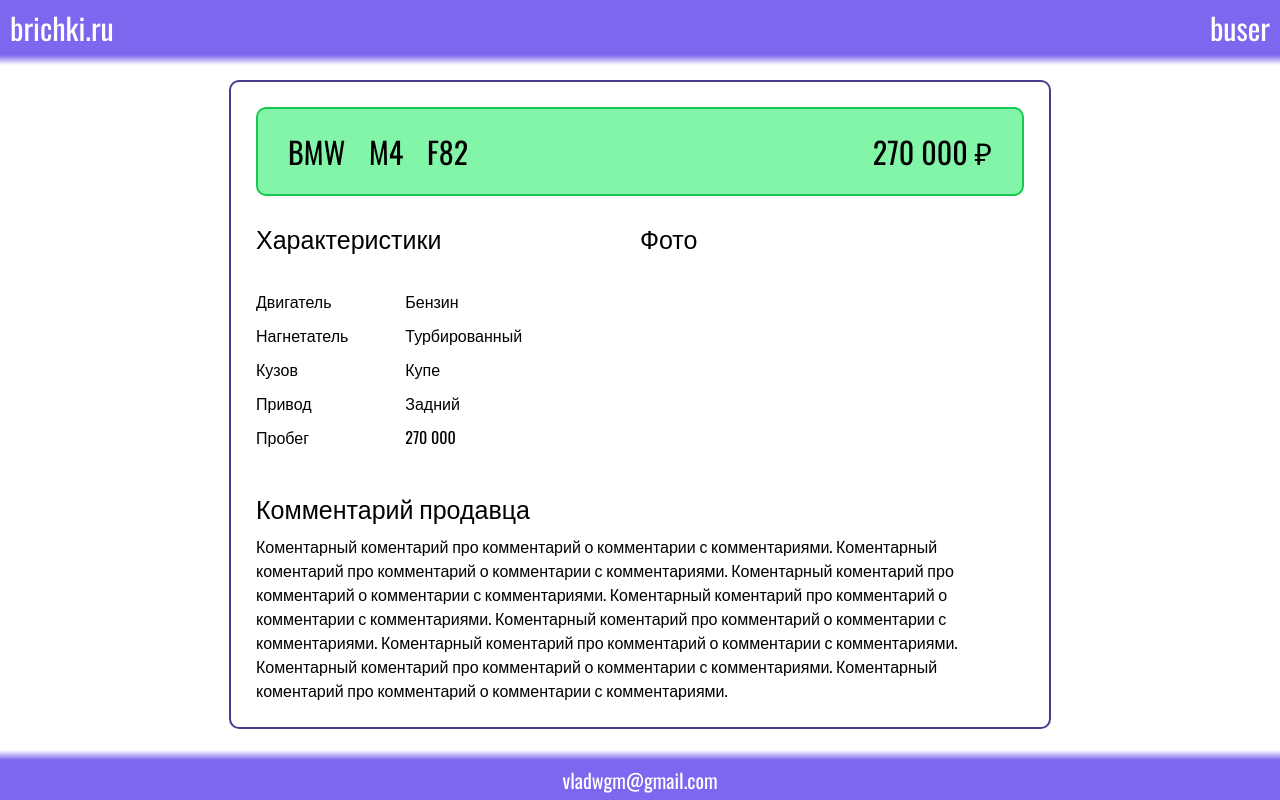
After one commit to Vladislove55503/brichki, a Django app: template brichki/ADS/templates/ADS/ad_page.html in a window 1280 px wide. The commit adds this page. Run offline with Django 4.2, Linux system fonts and the light colour scheme; the template is opened without the code that fills it, so the values that code supplies are empty.

Commit message:
Добавлены шаблоны и некоторые переименованы.

```diff
--- /dev/null
+++ b/brichki/ADS/templates/ADS/ad_page.html
@@ -0,0 +1,5 @@
+{% extends 'brichki/base.html' %}
+
+{% block content %}
+        {% include 'ADS/includes/card_ad.html' %}
+{% endblock %}
--- /dev/null
+++ b/brichki/ADS/templates/ADS/includes/card_ad.html
@@ -0,0 +1,56 @@
+<div class="container-card">
+    <div class="card">
+        <div class="card-head">
+            <div class="card-title">
+                <span>BMW</span>
+                <span>M4</span>
+                <span>F82</span>
+            </div>
+            <div class="card-title">
+                <span>270 000 ₽</span>
+            </div>
+        </div>
+
+        <div class="container-info">
+            <div class="parameter-info">
+                <div class="title-info">
+                    <span>Характеристики</span>
+                </div>
+                <div class="info">
+                    <div>
+                        <span class="parameter">Двигатель</span>
+                        <span id="engine">Бензин</span>
+                    </div>
+                    <div>
+                        <span class="parameter">Нагнетатель</span>
+                        <span id="boost">Турбированный</span>
+                    </div>
+                    <div>
+                        <span class="parameter">Кузов</span>
+                        <span id="body">Купе</span>
+                    </div>
+                    <div>
+                        <span class="parameter">Привод</span>
+                        <span id="drive">Задний</span>
+                    </div>
+                    <div>
+                        <span class="parameter">Пробег</span>
+                        <span id="mileage">270 000</span>
+                    </div>
+                </div>
+            </div>
+            <div class="parameter-info">
+                <div class="title-info">
+                    <span>Фото</span>
+                </div>
+            </div>
+        </div>
+
+        <div class="container-comment">
+            <div class="title-comment">
+                <span>Комментарий продавца</span>
+            </div>
+            <span>Коментарный коментарий про комментарий о комментарии с комментариями. Коментарный коментарий про комментарий о комментарии с комментариями. Коментарный коментарий про комментарий о комментарии с комментариями. Коментарный коментарий про комментарий о комментарии с комментариями. Коментарный коментарий про комментарий о комментарии с комментариями. Коментарный коментарий про комментарий о комментарии с комментариями. Коментарный коментарий про комментарий о комментарии с комментариями. Коментарный коментарий про комментарий о комментарии с комментариями.</span>
+        </div>
+    </div>
+</div>
--- a/brichki/ADS/urls.py
+++ b/brichki/ADS/urls.py
@@ -5,5 +5,5 @@
 app_name = 'ADS'
 
 urlpatterns = [
-    path('', views.index, name="index"),
+    path('', views.main_page, name="main_page"),
 ]
--- a/brichki/static/brichki/css/base_style.css
+++ b/brichki/static/brichki/css/base_style.css
@@ -191,6 +191,86 @@
 
 /* END ad */
 
+/* card */
+
+.container-card {
+    display: flex;
+    justify-content: center;
+}
+
+.card {
+    max-width: 60%;
+    margin: 15px;
+    padding: 25px;
+    border: 2.5px darkslateblue solid;
+    border-radius: 10px;
+}
+
+.card-head {
+    display: flex;
+    justify-content: space-between;
+
+    background-color: #82f5a8;
+    border: 2.5px #16c751 solid;
+    border-radius: 10px;
+}
+
+.card-title {
+    margin: 20px;
+}
+
+.card-title > span {
+    font-size: 30px;
+    margin: 0 10px 0;
+}
+
+/* END card */
+
+/* info */
+
+.container-info {
+    display: flex;
+    flex-direction: row;
+}
+
+.parameter-info {
+    margin: 2% 0;
+    display: flex;
+    flex-direction: column;
+    width: 50%;
+}
+
+.title-info {
+    font-size: 25px;
+    margin: 2% 0;
+}
+
+.info {
+    margin: 20px 20px 20px 0;
+    display: flex;
+    flex-direction: column;
+}
+
+.parameter {
+    display: inline-block;
+    width: 40%;
+}
+
+.info > div {
+    margin: 5px 0;
+}
+
+/* END info */
+
+/* comment */
+
+.title-comment {
+    font-size: 25px;
+    margin: 0 0 1% 0;
+}
+
+/* END comment */
+
 /* footer */
 
 footer {
--- a/brichki/templates/brichki/base.html
+++ b/brichki/templates/brichki/base.html
@@ -30,11 +30,7 @@
     <div class="color-gradient-header"></div>
 </header>
 
-
-{% block filter %}
-{% endblock %}
-
-{% block ads %}
+{% block content %}
 {% endblock %}
 
 <footer>
```
Also changed, not shown: brichki/ADS/templates/ADS/includes/filter_(reserve).html (deleted, +0 -31 lines), brichki/ADS/templates/ADS/main.html (deleted, +0 -10 lines), brichki/ADS/templates/ADS/main_page.html (added, +7 -0 lines), brichki/ADS/views.py (+5 -3 lines), brichki/ADS/templates/ADS/includes/ads_main.html (renamed from brichki/ADS/templates/ADS/includes/ads.html), brichki/ADS/templates/ADS/includes/filter_main.html (renamed from brichki/FILTER/templates/FILTER/includes/filter.html).
